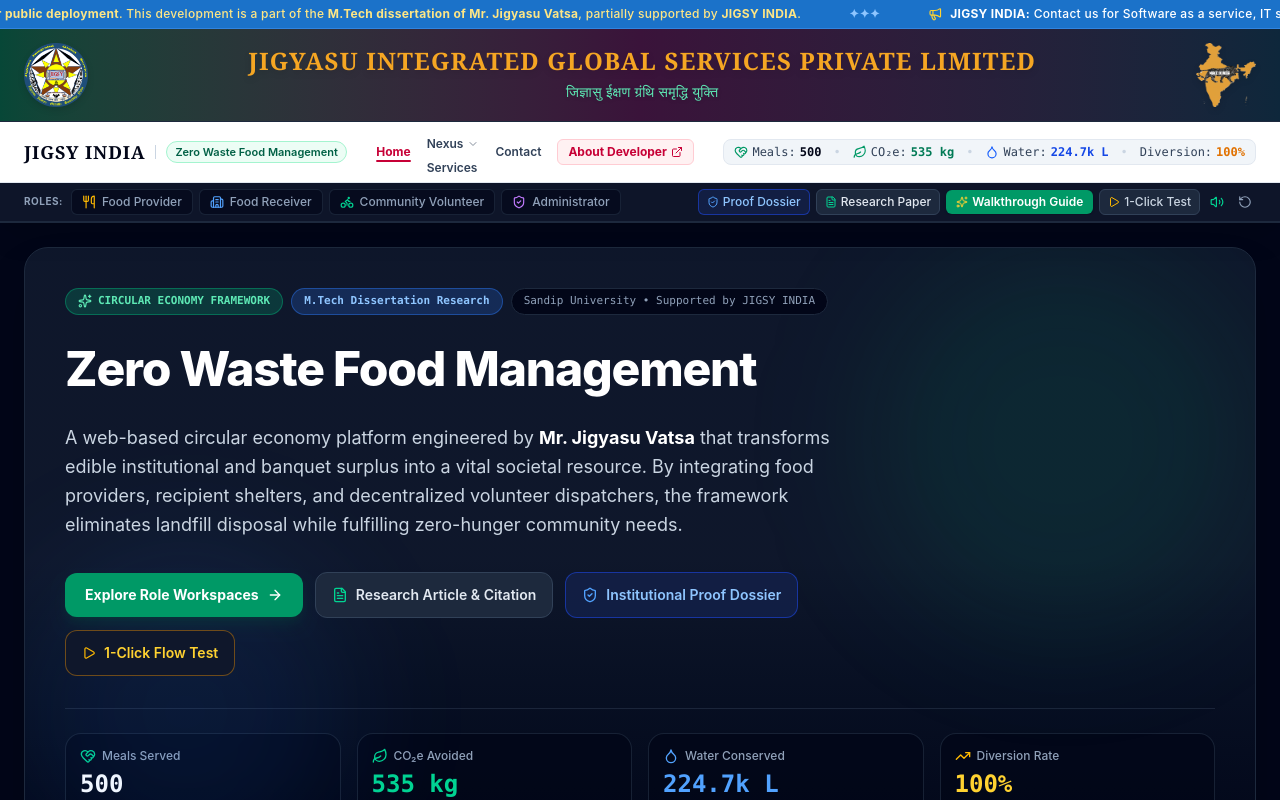
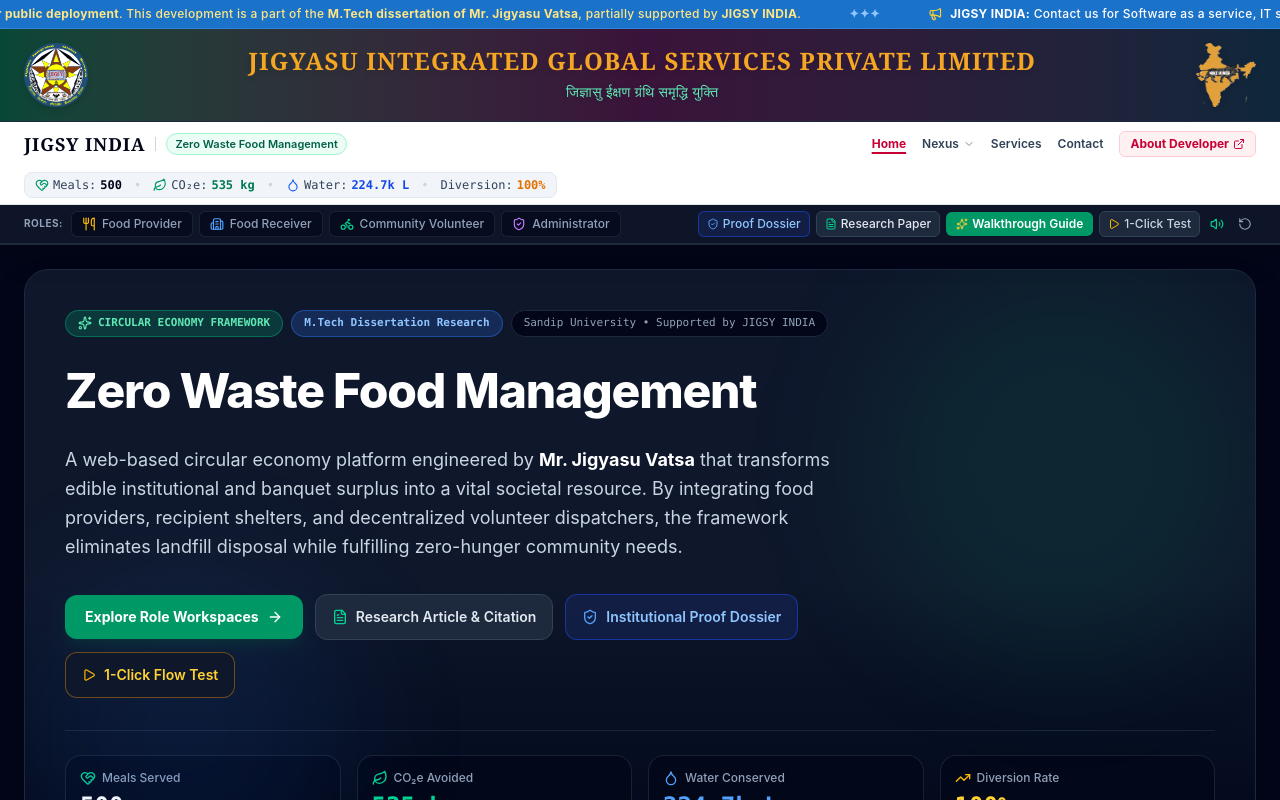
Before and after one commit to Jigyasu-vatsa/ZeroWFM, a React (Vite) app: page / in a window 1280 px wide. Shown: the top 800 px of the page. Built offline with nearby package versions, Linux system fonts and the light colour scheme.

Commit message:
Update JigsyHeader.tsx Nexus minor error resolved

```diff
--- a/src/components/JigsyHeader.tsx
+++ b/src/components/JigsyHeader.tsx
@@ -246,12 +246,6 @@ export const JigsyHeader: React.FC = () => {
               >
                 Home
               </a>
-              <a
-                href="https://jigsy.in"
-                target="_blank"
-                rel="noopener noreferrer"
-                className="hover:text-rose-700 transition-colors"
-              >
 
               {/* Nexus (Self-contained hover dropdown) */}
               <div className="relative group py-2">
@@ -300,6 +294,12 @@ export const JigsyHeader: React.FC = () => {
                 </div>
               </div>
 
+              <a
+                href="https://jigsy.in"
+                target="_blank"
+                rel="noopener noreferrer"
+                className="hover:text-rose-700 transition-colors"
+              >
                 Services
               </a>
               <a
```
